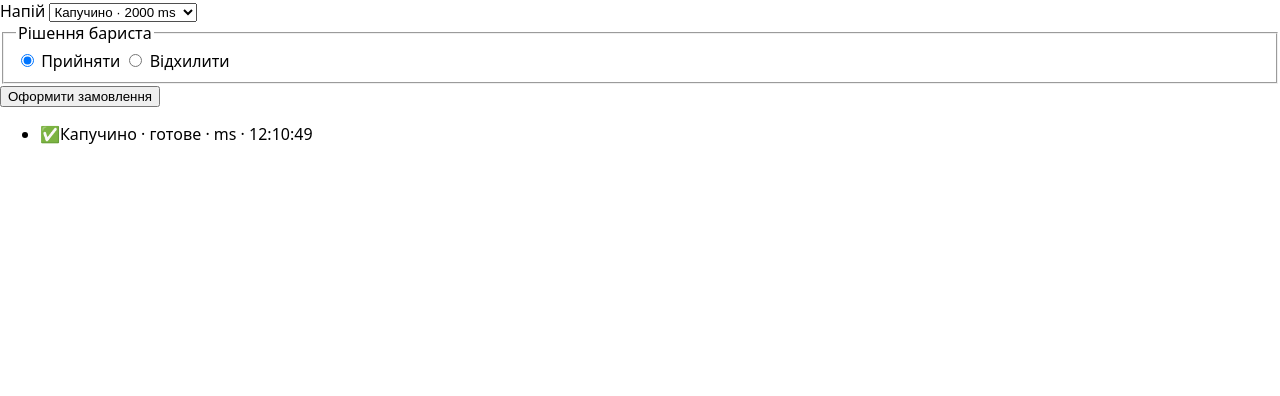
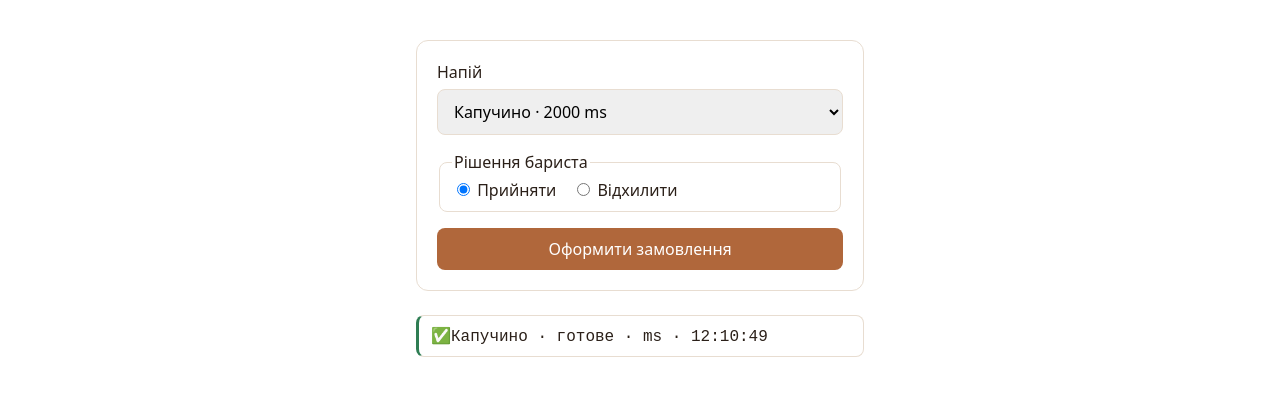
Before and after one commit to OlgaYakovleva2011/goit-js-hw-10-2, a website built with Vite: page src/index.html in a window 1280 px wide. Both pictures are taken after a click on the button "Оформити замовлення". Built offline with nearby package versions, Linux system fonts and the light colour scheme.

Commit message:
Enhance styles for form and order log components
Added styles for form elements, buttons, and order log.

```diff
--- a/src/css/styles.css
+++ b/src/css/styles.css
@@ -7,4 +7,65 @@
 body {
   margin: 0;
   font-family: system-ui, sans-serif;
+  max-width: 480px;
+    margin: 40px auto;
+    padding: 0 16px;
+    color: #2b2019;
+    color-scheme: light;
 }
+.form{
+    display: flex;
+    flex-direction: column;
+    gap: 16px;
+    padding: 20px;
+    border: 1px solid #e8ddd1;
+    border-radius: 12px;
+}
+.form > label{
+    display: flex;
+    flex-direction: column;
+    gap: 6px;
+}
+select, button{
+    font: inherit;
+    padding: 10px 12px;
+    border-radius: 8px;
+    border: 1px solid #e8ddd1;
+}
+fieldset{
+    display: flex;
+    gap: 16px;
+    border: 1px solid #e8ddd1;
+    border-radius: 8px;
+}
+button[type="submit"]{
+    background: #b0673b;
+    color: #fff;
+    border: none;
+    cursor: pointer;
+}
+.order-log{
+    list-style: none;
+    margin: 24px 0 0;
+    padding: 0;
+    display: flex;
+    flex-direction: column;
+    gap: 8px;
+}
+.order-log li{
+    padding: 10px 12px;
+    border: 1px solid #e8ddd1;
+    border-left: 3px solid #8a7a6d;
+    border-radius: 8px;
+    font-family: ui-monospace, monospace;
+}
+.order-log li.row-pending{
+    border-left-color: #8a7a6d;
+    color: #8a7a6d;
+}
+.order-log li.row-ok{
+    border-left-color: #2e7d53;
+}
+.order-log li.row-err{
+    border-left-color: #c0473b;
+}
```
